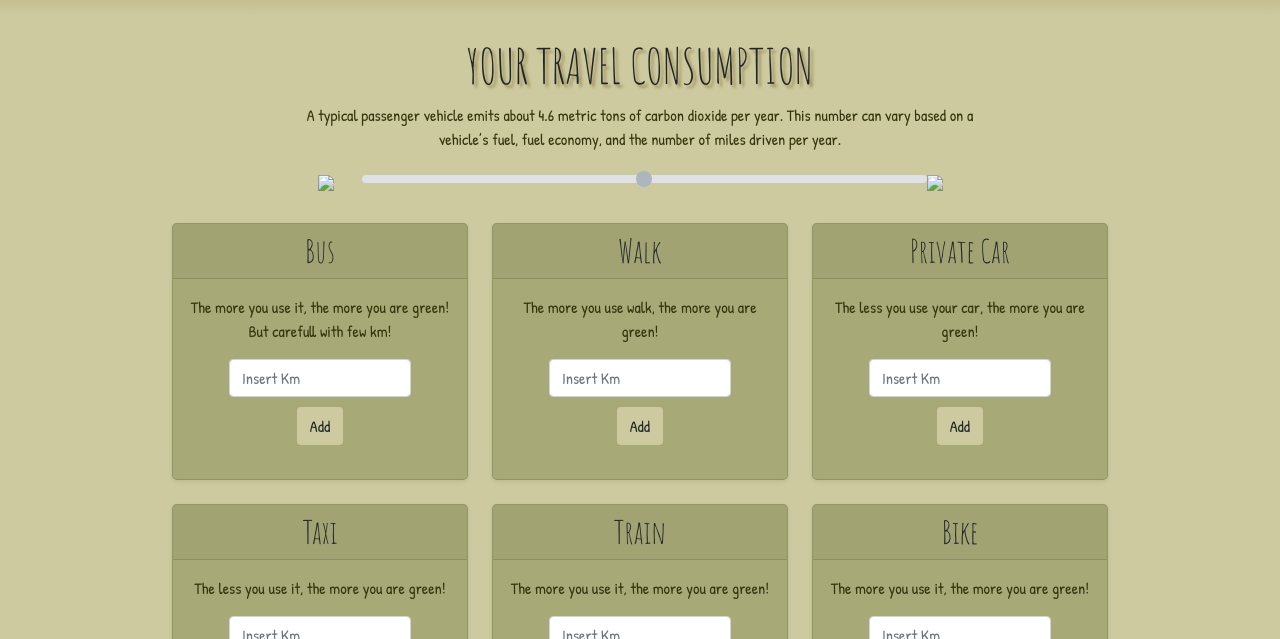
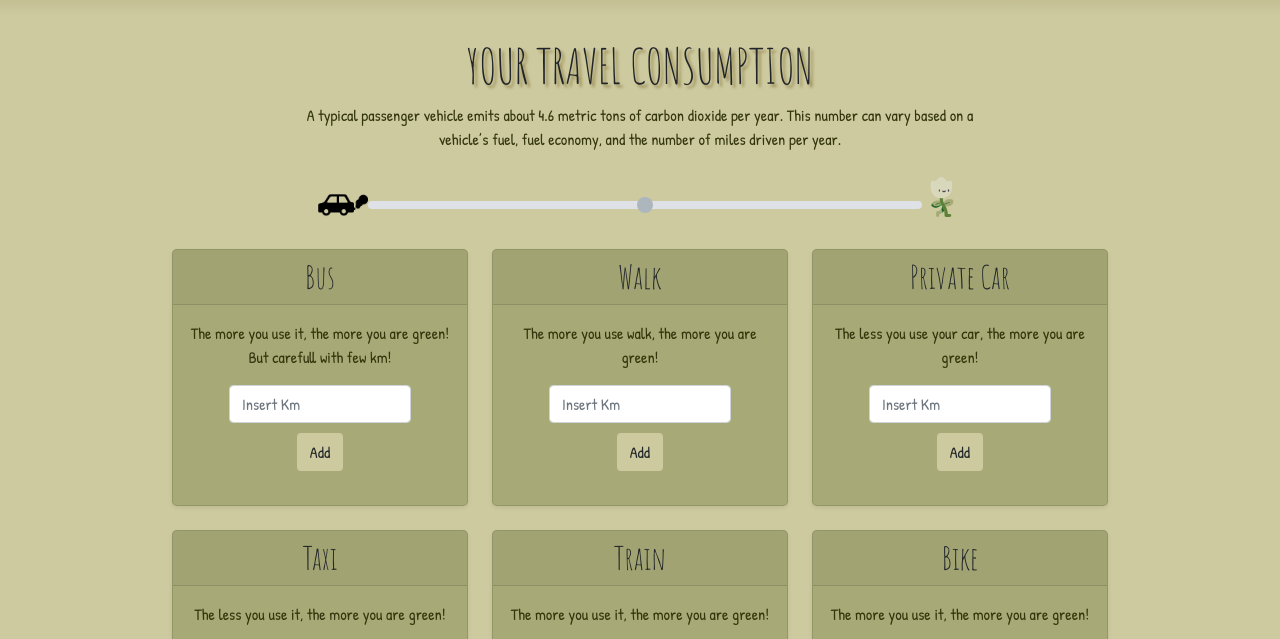
Before and after one commit to deepika2502/webint, a plain HTML site: page html/travel.html in a window 1280 px wide. Shown: the part 84-723 px from the top of the page. Drawn offline with nearby package versions, Linux system fonts and the light colour scheme; a web font is replaced by a local one.

Commit message:
Update travel.html

```diff
--- a/html/travel.html
+++ b/html/travel.html
@@ -76,10 +76,10 @@
         </p>
       </div>
       <div class="container d-flex justify-content-between  align-items-baseline">
-        <img src="./img/car-pollution.png" style="width: 50px">
+        <img src="../img/car-pollution.png" style="width: 50px">
         <label for="disabledRange" class="form-label"></label>
         <input type="range" class="form-range" id="disabledRange" disabled min="0" max="100">
-        <img src="./img/rose.png" style="width: 40px">
+        <img src="../img/rose.png" style="width: 40px">
        </div>
     </div>
   </header>
```
